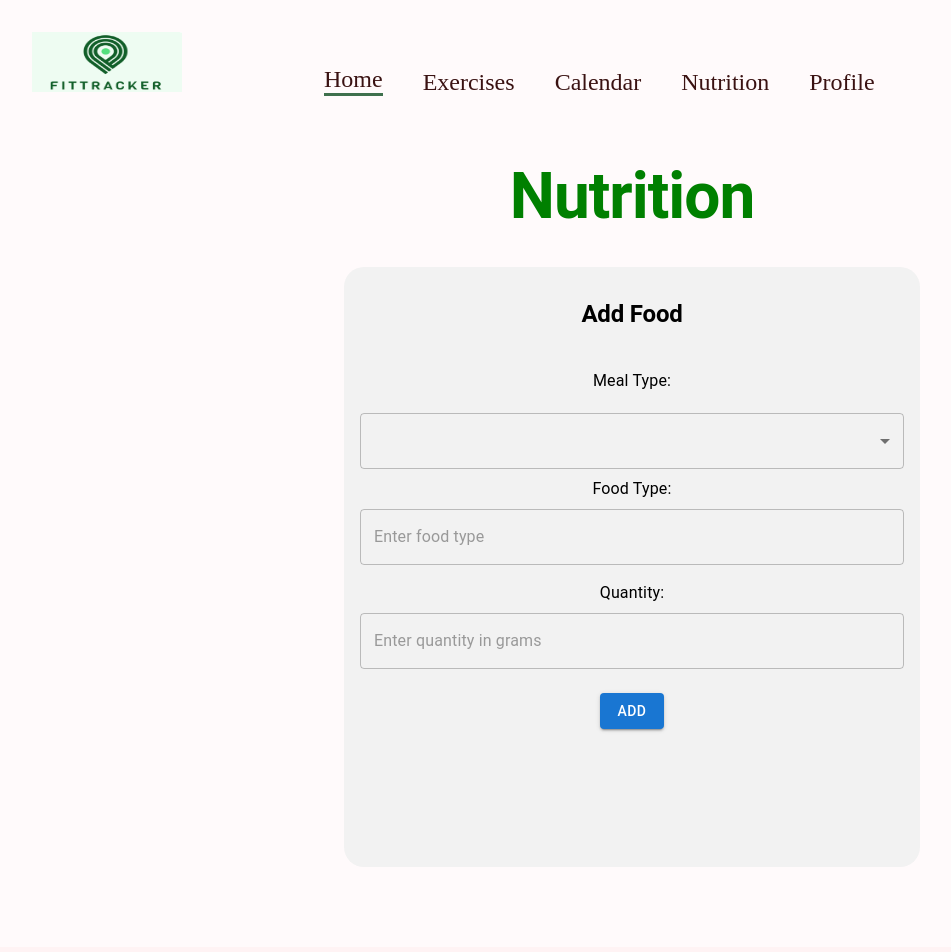
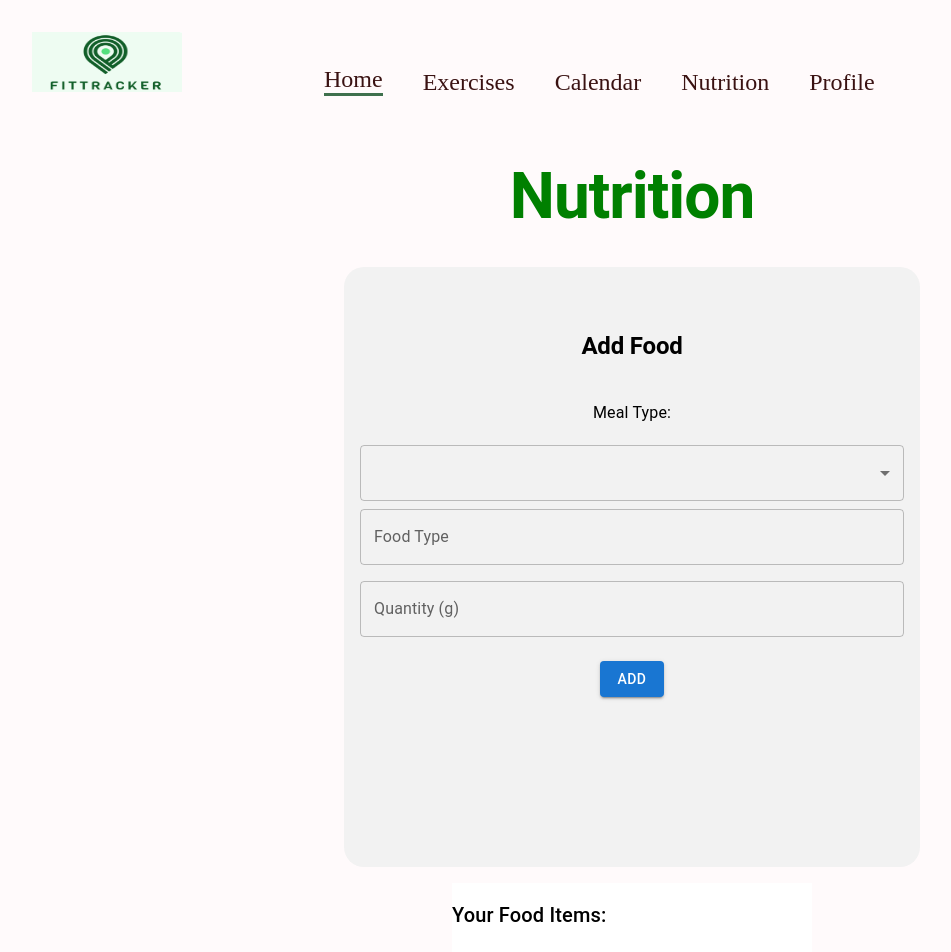
Before and after one commit to tentdorj/481FitTracker, a React (Create React App) app: page /nutrition in a window 1280 px wide. Shown: the top 952 px of the page, without its empty margins (8-959 px from the left). Built offline with nearby package versions, Linux system fonts and the light colour scheme.

Commit message:
Update Nutrition.js

```diff
--- a/src/pages/Nutrition.js
+++ b/src/pages/Nutrition.js
@@ -1,4 +1,4 @@
-import React from 'react';
+import React, { useState, useEffect } from 'react';
 import Box from '@mui/material/Box';
 import Typography from '@mui/material/Typography';
 import MenuItem from '@mui/material/MenuItem';
@@ -6,7 +6,40 @@ import FormControl from '@mui/material/FormControl';
 import Select from '@mui/material/Select';
 import TextField from '@mui/material/TextField';
 import Button from '@mui/material/Button';
+import List from '@mui/material/List';
+import ListItem from '@mui/material/ListItem';
+import ListItemText from '@mui/material/ListItemText';
+
 const Nutrition = () => {
+  const [mealType, setMealType] = useState('');
+  const [foodType, setFoodType] = useState('');
+  const [quantity, setQuantity] = useState('');
+  const [foodItems, setFoodItems] = useState([]);
+
+  // Assume username is stored in localStorage under 'userToken'
+  const username = localStorage.getItem('userToken'); // Username used as key
+
+  // Load saved food items for the current user on component mount
+  useEffect(() => {
+    const allUsersFoodData = JSON.parse(localStorage.getItem('userFoodData')) || {};
+    const userFoodItems = allUsersFoodData[username] || [];
+    setFoodItems(userFoodItems);
+  }, [username]);
+
+  const handleAddFoodItem = () => {
+    const newFoodItem = { mealType, foodType, quantity };
+    const updatedFoodItems = [...foodItems, newFoodItem];
+
+    // Retrieve, update, and save the food data for all users
+    const allUsersFoodData = JSON.parse(localStorage.getItem('userFoodData')) || {};
+    allUsersFoodData[username] = updatedFoodItems;
+    localStorage.setItem('userFoodData', JSON.stringify(allUsersFoodData));
+
+    setFoodItems(updatedFoodItems);
+    setMealType('');
+    setFoodType('');
+    setQuantity('');
+  };
   return (
     <Box
       sx={{
@@ -24,7 +57,7 @@ const Nutrition = () => {
           color: 'green',
           fontWeight: 'bold',
           fontSize: '4rem',
-          mt: 8, // margin top
+          mt: 8,
         }}
       >
         Nutrition
@@ -39,21 +72,11 @@ const Nutrition = () => {
           justifyContent: 'center',
           alignItems: 'center',
           borderRadius: '20px',
-          mt: 4, // margin top
-          p: 2, // padding
+          mt: 4,
+          p: 2,
         }}
       >
-        <Typography
-          variant="h2"
-          component="h2"
-
-          sx={{
-            mt: -13,  // margin top and bottom
-            fontSize: '1.5rem',
-            fontWeight: 'bold',
-
-          }}
-        >
+        <Typography variant="h2" component="h2" sx={{ mt: -13, fontSize: '1.5rem', fontWeight: 'bold' }}>
           Add Food
         </Typography>
         <Box
@@ -65,50 +88,59 @@ const Nutrition = () => {
           }}
         >
           <FormControl fullWidth>
-            <Typography variant="body1" component="label" htmlFor="mealType" sx={{ mb: 0.5, textAlign: 'center',mt: 5,minHeight:40}}>
+            <Typography variant="body1" component="label" htmlFor="mealType" sx={{ mb: 0.5, textAlign: 'center', mt: 5, minHeight: 40 }}>
               Meal Type:
             </Typography>
             <Select
               labelId="mealType-label"
               id="mealType"
-              defaultValue=""
+              value={mealType}
+              onChange={(e) => setMealType(e.target.value)}
               label="Meal Type"
-              sx={{ mb: 1 }} // margin bottom
-
+              sx={{ mb: 1 }}
             >
-
               <MenuItem value="breakfast">Breakfast</MenuItem>
               <MenuItem value="lunch">Lunch</MenuItem>
               <MenuItem value="dinner">Dinner</MenuItem>
               <MenuItem value="snack">Snack</MenuItem>
             </Select>
           </FormControl>
-          <Typography variant="body1" component="label" htmlFor="food-type" sx={{ mb: 1, textAlign: 'center', width: '100%' }}>
-            Food Type:
-          </Typography>
           <TextField
             fullWidth
             id="food-type"
-              label=""
+            label="Food Type"
             variant="outlined"
             placeholder="Enter food type"
+            value={foodType}
+            onChange={(e) => setFoodType(e.target.value)}
             sx={{ mb: 2 }}
           />
-            <Typography variant="body1" component="label" htmlFor="quantity" sx={{ mb: 1, textAlign: 'center', width: '100%' }}>
-            Quantity:
-          </Typography>
           <TextField
             fullWidth
             id="quantity"
-              label=""
+            label="Quantity (g)"
             variant="outlined"
             placeholder="Enter quantity in grams"
+            value={quantity}
+            onChange={(e) => setQuantity(e.target.value)}
             sx={{ mb: 2 }}
           />
-            <Button variant="contained" color="primary" sx={{ mt: 1 }}>
+          <Button variant="contained" color="primary" onClick={handleAddFoodItem} sx={{ mt: 1 }}>
             Add
           </Button>
         </Box>
+      </Box>
+      <Box sx={{ width: '100%', maxWidth: 360, bgcolor: 'background.paper', mt: 2 }}>
+        <Typography variant="h6" sx={{ mt: 2, mb: 2 }}>
+          Your Food Items:
+        </Typography>
+        <List>
+          {foodItems.map((item, index) => (
+            <ListItem key={index}>
+              <ListItemText primary={`${item.foodType} - ${item.quantity}g`} secondary={item.mealType} />
+            </ListItem>
+          ))}
+        </List>
       </Box>
     </Box>
   );
```
Lines whose indentation alone changed are shown as unchanged.
